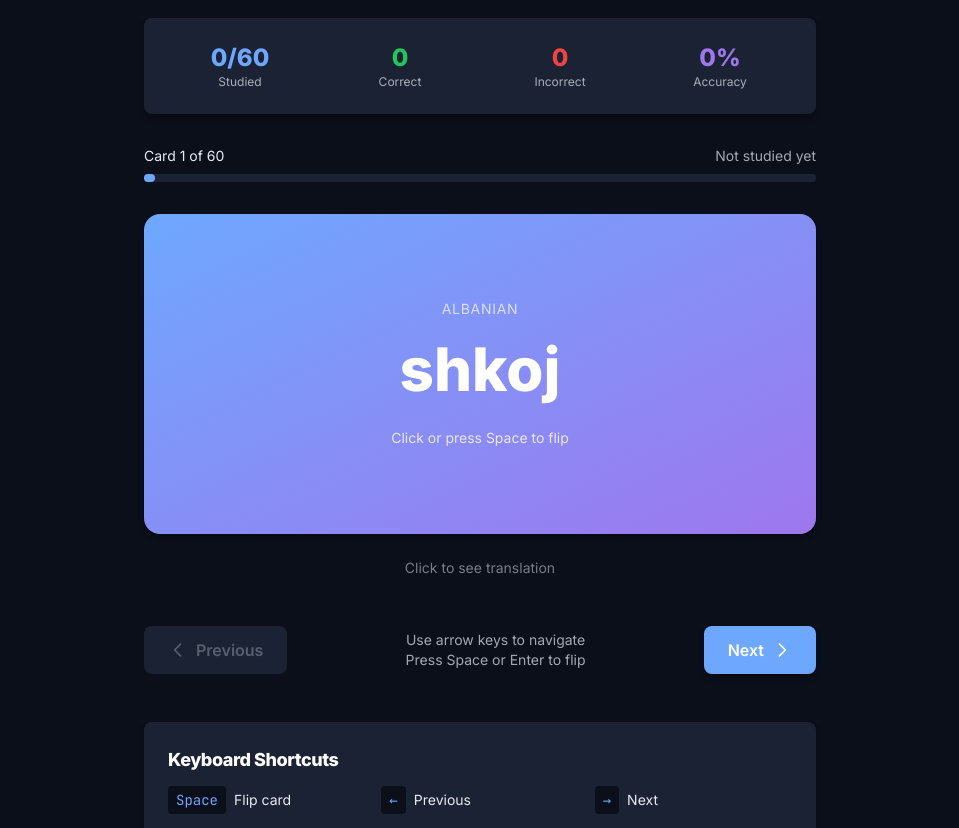
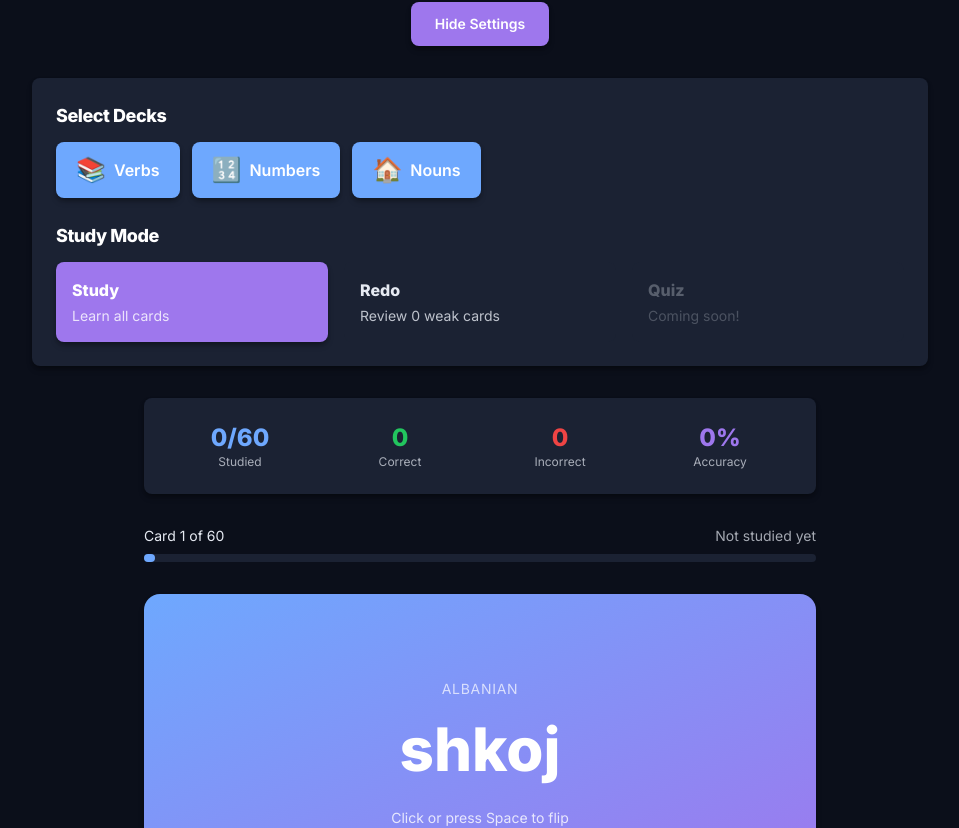
Before and after one commit to ferdcami/bitbyferd, a React (Vite) app: page /flashcards in a window 1280 px wide. Shown: the part 243-1071 px from the top of the page, without its empty margins (160-1119 px from the left). Built offline with nearby package versions, Linux system fonts and the light colour scheme.

Commit message:
Phase 12: Add deck filters and study mode selector with redo mode

```diff
--- /dev/null
+++ b/src/components/DeckControls.tsx
@@ -0,0 +1,80 @@
+import type { CardType, StudyMode } from '../lib/types';
+
+interface DeckControlsProps {
+  activeTypes: CardType[];
+  onToggleType: (type: CardType) => void;
+  studyMode: StudyMode;
+  onChangeMode: (mode: StudyMode) => void;
+  redoCount?: number;
+}
+
+function DeckControls({
+  activeTypes,
+  onToggleType,
+  studyMode,
+  onChangeMode,
+  redoCount = 0,
+}: DeckControlsProps) {
+  const cardTypes: { type: CardType; label: string; icon: string }[] = [
+    { type: 'verb', label: 'Verbs', icon: '📚' },
+    { type: 'number', label: 'Numbers', icon: '🔢' },
+    { type: 'noun', label: 'Nouns', icon: '🏠' },
+  ];
+
+  const modes: { mode: StudyMode; label: string; description: string }[] = [
+    { mode: 'study', label: 'Study', description: 'Learn all cards' },
+    { mode: 'redo', label: 'Redo', description: `Review ${redoCount} weak cards` },
+    { mode: 'quiz', label: 'Quiz', description: 'Coming soon!' },
+  ];
+
+  return (
+    <div className="space-y-6">
+      {/* Deck Filters */}
+      <div>
+        <h3 className="text-lg font-bold text-brand-heading mb-3">Select Decks</h3>
+        <div className="flex flex-wrap gap-3">
+          {cardTypes.map(({ type, label, icon }) => (
+            <button
+              key={type}
+              onClick={() => onToggleType(type)}
+              className={`px-5 py-3 rounded-lg font-semibold transition-all flex items-center gap-2 ${
+                activeTypes.includes(type)
+                  ? 'bg-brand-primary text-white executive-shadow'
+                  : 'bg-brand-muted text-brand-text/50 hover:text-brand-text'
+              }`}
+            >
+              <span className="text-2xl">{icon}</span>
+              <span>{label}</span>
+            </button>
+          ))}
+        </div>
+      </div>
+
+      {/* Study Mode Selector */}
+      <div>
+        <h3 className="text-lg font-bold text-brand-heading mb-3">Study Mode</h3>
+        <div className="grid grid-cols-1 md:grid-cols-3 gap-4">
+          {modes.map(({ mode, label, description }) => (
+            <button
+              key={mode}
+              onClick={() => onChangeMode(mode)}
+              disabled={mode === 'quiz'}
+              className={`p-4 rounded-lg text-left transition-all ${
+                studyMode === mode
+                  ? 'bg-brand-secondary text-white executive-shadow'
+                  : mode === 'quiz'
+                    ? 'bg-brand-muted text-brand-text/30 cursor-not-allowed'
+                    : 'bg-brand-muted text-brand-text hover:bg-brand-muted/80'
+              }`}
+            >
+              <div className="font-bold mb-1">{label}</div>
+              <div className="text-sm opacity-80">{description}</div>
+            </button>
+          ))}
+        </div>
+      </div>
+    </div>
+  );
+}
+
+export default DeckControls;
--- a/src/lib/progressHelpers.ts
+++ b/src/lib/progressHelpers.ts
@@ -2,8 +2,9 @@ import type { Flashcard, ProgressMap, ProgressEntry } from './types';
 import { readProgress, writeProgress } from './storage';
 
 export const markAnswer = (cardId: string, isCorrect: boolean): void => {
-  const progressMap = readProgress();
+  const progressMap: ProgressMap = readProgress(); // Add explicit type annotation here
 
+  // ... rest of the function
   const entry: ProgressEntry = progressMap[cardId] ?? {
     correct: 0,
     incorrect: 0,
@@ -34,10 +35,17 @@ export const getRedoDeck = (allCards: Flashcard[]): Flashcard[] => {
 
   return allCards.filter(card => {
     const progress = progressMap[card.id];
+
+    // No progress means card hasn't been studied
     if (!progress) return false;
 
-    // Card needs redo if incorrect count > correct count
-    return progress.incorrect > progress.correct;
+    // Card needs redo if:
+    // 1. It has been studied (has at least one attempt)
+    // 2. Incorrect count is greater than correct count
+    const hasBeenStudied = progress.correct + progress.incorrect > 0;
+    const needsReview = progress.incorrect > progress.correct;
+
+    return hasBeenStudied && needsReview;
   });
 };
 
--- a/src/pages/Flashcards.tsx
+++ b/src/pages/Flashcards.tsx
@@ -1,10 +1,11 @@
 import { useState, useEffect } from 'react';
 import FlashcardCard from '../components/FlashcardCard';
+import DeckControls from '../components/DeckControls';
 import verbsData from '../data/flashcards/verbs.json';
 import numbersData from '../data/flashcards/numbers.json';
 import nounsData from '../data/flashcards/nouns.json';
-import type { Flashcard } from '../lib/types';
-import { markAnswer, getCardProgress, calculateStats } from '../lib/progressHelpers';
+import type { Flashcard, CardType, StudyMode } from '../lib/types';
+import { markAnswer, getCardProgress, calculateStats, getRedoDeck } from '../lib/progressHelpers';
 
 function Flashcards() {
   const [allCards] = useState<Flashcard[]>([
@@ -13,15 +14,58 @@ function Flashcards() {
     ...(nounsData as Flashcard[]),
   ]);
 
+  const [activeTypes, setActiveTypes] = useState<CardType[]>(['verb', 'number', 'noun']);
+  const [studyMode, setStudyMode] = useState<StudyMode>('study');
   const [currentIndex, setCurrentIndex] = useState(0);
   const [isFlipped, setIsFlipped] = useState(false);
   const [showFeedback, setShowFeedback] = useState(false);
   const [feedbackType, setFeedbackType] = useState<'correct' | 'incorrect' | null>(null);
+  const [showControls, setShowControls] = useState(true);
 
-  const currentCard = allCards[currentIndex];
-  const totalCards = allCards.length;
+  // Filter cards based on active types and study mode
+  const getFilteredCards = (): Flashcard[] => {
+    let filtered = allCards.filter(card => activeTypes.includes(card.type));
+
+    if (studyMode === 'redo') {
+      filtered = getRedoDeck(filtered);
+    }
+
+    return filtered;
+  };
+
+  const filteredCards = getFilteredCards();
+  const currentCard = filteredCards[currentIndex] || filteredCards[0];
+  const totalCards = filteredCards.length;
   const cardProgress = currentCard ? getCardProgress(currentCard.id) : null;
   const stats = calculateStats(allCards);
+  const redoCount = getRedoDeck(allCards).length;
+
+  // Reset to first card when filters change
+  useEffect(() => {
+    setCurrentIndex(0);
+    setIsFlipped(false);
+    setShowFeedback(false);
+    setFeedbackType(null);
+  }, [activeTypes, studyMode]);
+
+  // Handle type toggle
+  const handleToggleType = (type: CardType) => {
+    if (activeTypes.includes(type)) {
+      // Don't allow removing all types
+      if (activeTypes.length > 1) {
+        setActiveTypes(activeTypes.filter(t => t !== type));
+      }
+    } else {
+      setActiveTypes([...activeTypes, type]);
+    }
+  };
+
+  // Handle mode change
+  const handleChangeMode = (mode: StudyMode) => {
+    if (mode !== 'quiz') {
+      setStudyMode(mode);
+    }
+  };
 
   // Handle next card
   const handleNext = () => {
@@ -64,17 +108,17 @@ function Flashcards() {
     const handleKeyPress = (e: KeyboardEvent) => {
       if (e.key === ' ' || e.key === 'Enter') {
         e.preventDefault();
-        if (!showFeedback) {
+        if (!showFeedback && !showControls) {
           setIsFlipped(prev => !prev);
         }
       } else if (e.key === 'ArrowRight') {
         e.preventDefault();
-        if (!showFeedback) {
+        if (!showFeedback && !showControls) {
           handleNext();
         }
       } else if (e.key === 'ArrowLeft') {
         e.preventDefault();
-        if (!showFeedback) {
+        if (!showFeedback && !showControls) {
           handlePrev();
         }
       }
@@ -82,17 +126,7 @@ function Flashcards() {
 
     window.addEventListener('keydown', handleKeyPress);
     return () => window.removeEventListener('keydown', handleKeyPress);
-  }, [currentIndex, totalCards, showFeedback]);
-
-  if (!currentCard) {
-    return (
-      <div className="min-h-screen flex items-center justify-center">
-        <div className="text-center">
-          <p className="text-brand-text text-xl">No flashcards available</p>
-        </div>
-      </div>
-    );
-  }
+  }, [currentIndex, totalCards, showFeedback, showControls]);
 
   return (
     <div className="min-h-screen py-16">
@@ -100,16 +134,56 @@ function Flashcards() {
         {/* Header */}
         <div className="text-center mb-8">
           <h1 className="text-headline mb-4 text-brand-heading">Albanian Flashcards</h1>
-          <p className="text-body-large text-brand-text">Study Mode</p>
+          <p className="text-body-large text-brand-text mb-4">Interactive Language Learning</p>
+
+          {/* Toggle Controls Button */}
+          <button onClick={() => setShowControls(!showControls)} className="btn-secondary text-sm">
+            {showControls ? 'Hide' : 'Show'} Settings
+          </button>
         </div>
 
+        {/* Deck Controls */}
+        {showControls && (
+          <div className="max-w-4xl mx-auto mb-8">
+            <div className="card">
+              <DeckControls
+                activeTypes={activeTypes}
+                onToggleType={handleToggleType}
+                studyMode={studyMode}
+                onChangeMode={handleChangeMode}
+                redoCount={redoCount}
+              />
+            </div>
+          </div>
+        )}
+
+        {/* Empty State */}
+        {totalCards === 0 ? (
+          <div className="max-w-2xl mx-auto text-center py-16">
+            <div className="text-6xl mb-4">📭</div>
+            <h2 className="text-2xl font-bold text-brand-heading mb-3">
+              {studyMode === 'redo' ? 'No Cards Need Review!' : 'No Cards Available'}
+            </h2>
+            <p className="text-brand-text mb-6">
+              {studyMode === 'redo'
+                ? "Great job! You haven't marked any cards as incorrect yet. Keep studying in Study mode!"
+                : 'Please select at least one deck type to begin studying.'}
+            </p>
+            {studyMode === 'redo' && (
+              <button onClick={() => setStudyMode('study')} className="btn-primary">
+                Switch to Study Mode
+              </button>
+            )}
+          </div>
+        ) : (
+          <>
             {/* Stats Bar */}
             <div className="max-w-2xl mx-auto mb-8">
               <div className="card">
                 <div className="grid grid-cols-2 md:grid-cols-4 gap-4 text-center">
                   <div>
                     <div className="text-2xl font-bold text-brand-primary">
-                  {stats.studiedCards}/{totalCards}
+                      {stats.studiedCards}/{allCards.length}
                     </div>
                     <div className="text-xs text-brand-text/70">Studied</div>
                   </div>
@@ -134,6 +208,9 @@ function Flashcards() {
               <div className="flex justify-between items-center mb-2">
                 <span className="text-brand-text text-sm">
                   Card {currentIndex + 1} of {totalCards}
+                  {studyMode === 'redo' && (
+                    <span className="text-brand-secondary ml-2">(Redo Mode)</span>
+                  )}
                 </span>
                 <span className="text-brand-text/70 text-sm">
                   {cardProgress
@@ -144,7 +221,9 @@ function Flashcards() {
               <div className="w-full bg-brand-muted rounded-full h-2">
                 <div
                   className="bg-brand-primary rounded-full h-2 transition-all duration-300"
-              style={{ width: `${((currentIndex + 1) / totalCards) * 100}%` }}
+                  style={{
+                    width: `${Math.min(((currentIndex + 1) / totalCards) * 100, 100)}%`,
+                  }}
                 ></div>
               </div>
             </div>
@@ -201,8 +280,8 @@ function Flashcards() {
                 </button>
 
                 <div className="text-center text-brand-text/70 text-sm">
-              <div>Use arrow keys to navigate</div>
-              <div>Press Space or Enter to flip</div>
+                  <div>Arrow keys to navigate</div>
+                  <div>Space/Enter to flip</div>
                 </div>
 
                 <button
@@ -226,29 +305,8 @@ function Flashcards() {
                 </button>
               </div>
             </div>
-
-        {/* Keyboard shortcuts help */}
-        <div className="max-w-2xl mx-auto mt-12">
-          <div className="card">
-            <h3 className="text-lg font-bold text-brand-heading mb-3">Keyboard Shortcuts</h3>
-            <div className="grid grid-cols-1 sm:grid-cols-3 gap-4 text-sm">
-              <div className="flex items-center gap-2">
-                <kbd className="px-2 py-1 bg-brand-bg rounded text-brand-primary font-mono">
-                  Space
-                </kbd>
-                <span className="text-brand-text">Flip card</span>
-              </div>
-              <div className="flex items-center gap-2">
-                <kbd className="px-2 py-1 bg-brand-bg rounded text-brand-primary font-mono">←</kbd>
-                <span className="text-brand-text">Previous</span>
-              </div>
-              <div className="flex items-center gap-2">
-                <kbd className="px-2 py-1 bg-brand-bg rounded text-brand-primary font-mono">→</kbd>
-                <span className="text-brand-text">Next</span>
-              </div>
-            </div>
-          </div>
-        </div>
+          </>
+        )}
       </div>
     </div>
   );
```
Lines whose indentation alone changed are shown as unchanged.
